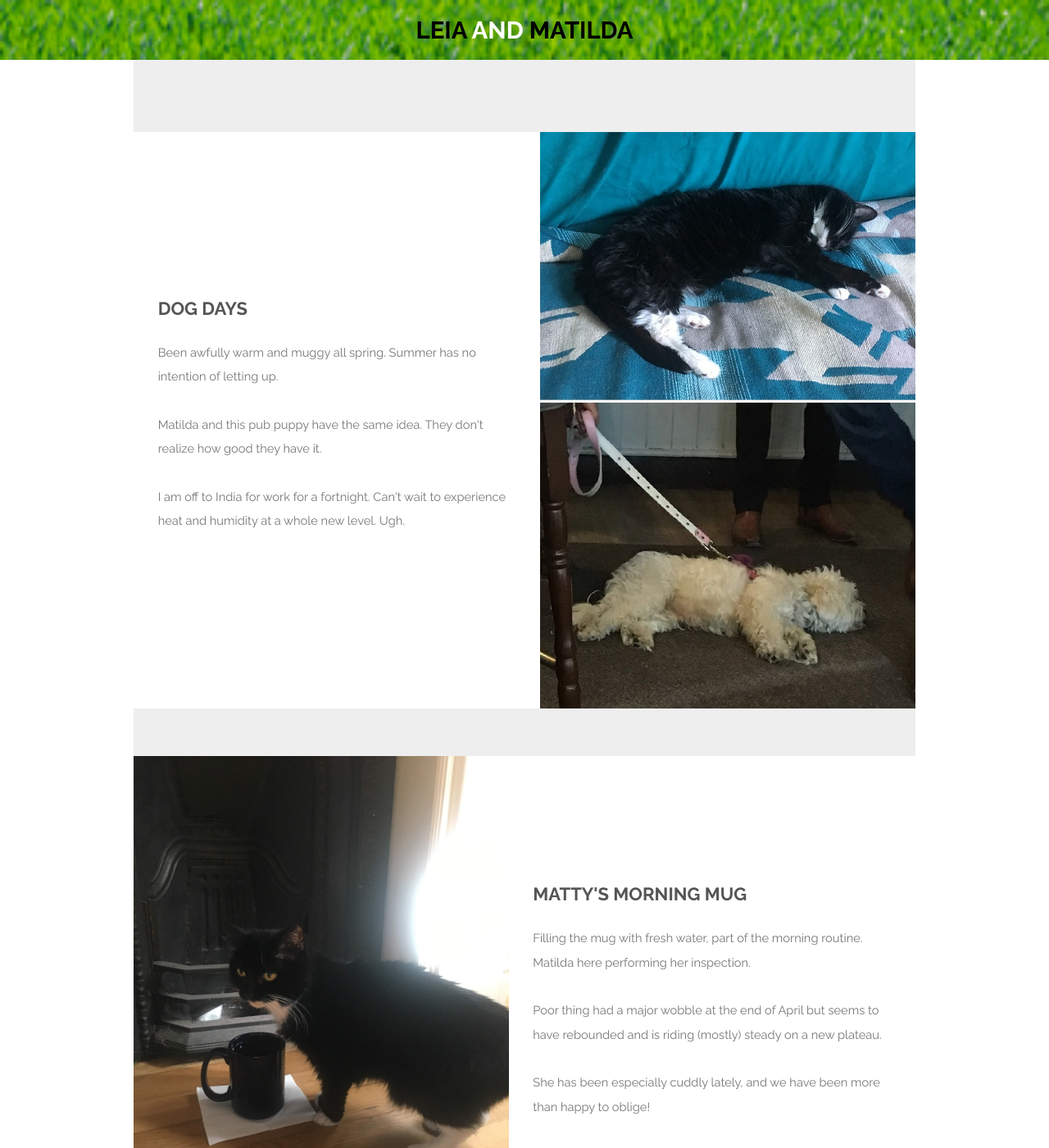
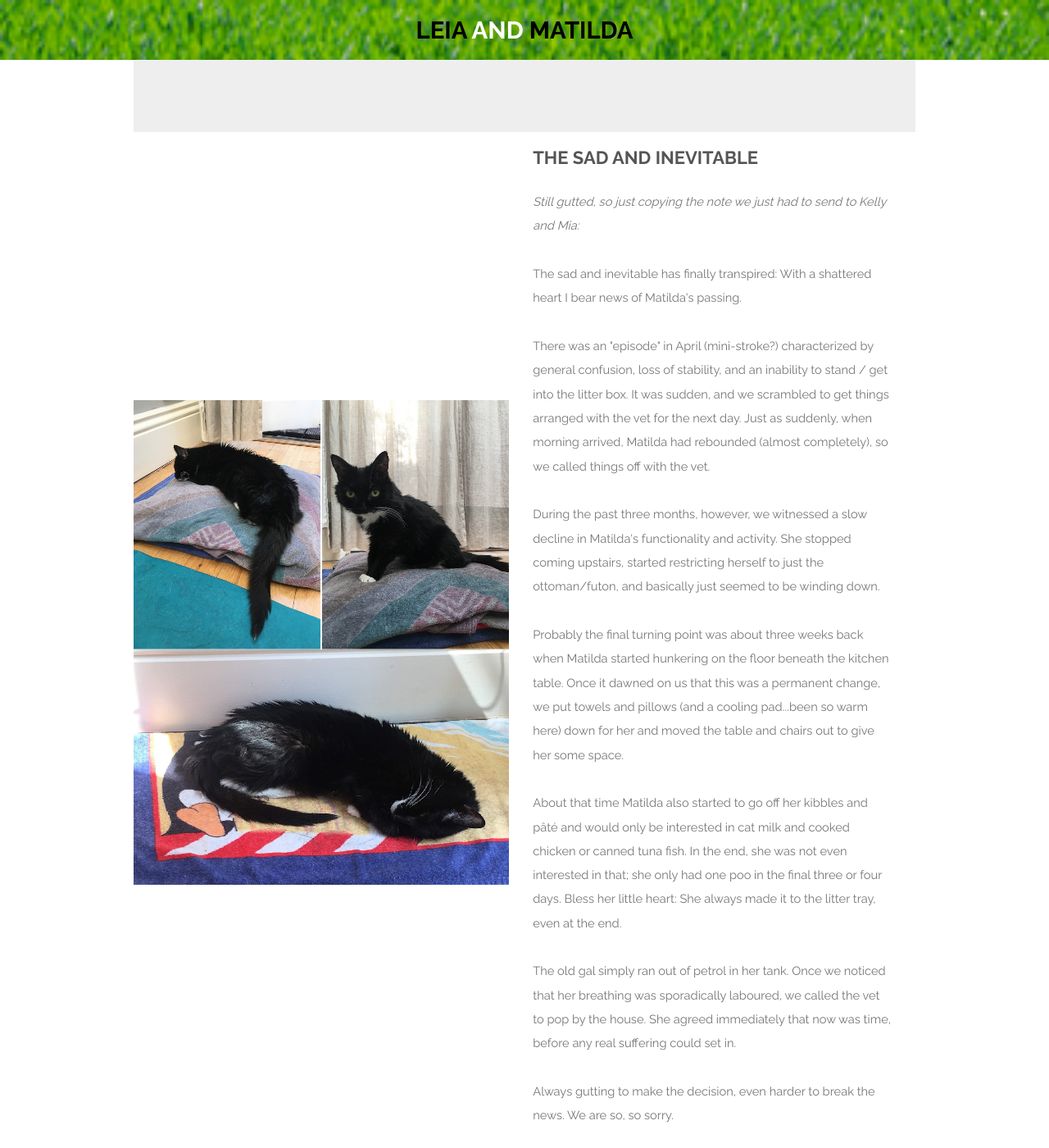
Before and after one commit to jaypalexa/leia-and-matilda, a Jekyll site: the page built from index.md, in a window 1280 px wide and 1400 px high. Shown: the whole window at 82% size. Built offline with Jekyll 4.4.1, drawn with Linux system fonts in a browser that asks for light colours.

Commit message:
The Sad and Inevitable post

```diff
--- a/index.md
+++ b/index.md
@@ -6,6 +6,20 @@ description: A photo essay by Leia and Matilda
 ---
 <section id="one" class="wrapper style1">
   <div class="inner">
+    <article class="feature left">
+      <span class="image"><a href="{{ site.url }}{{ site.baseurl }}/assets/images/20180729_1451_matilda.jpg"><img src="{{ site.url }}{{ site.baseurl }}/assets/images/20180729_1451_matilda.jpg" /></a></span>
+      <div class="content">
+        <h2>The Sad and Inevitable</h2>
+		<p><em>Still gutted, so just copying the note we just had to send to Kelly and Mia:</em></p>
+        <p>The sad and inevitable has finally transpired:  With a shattered heart I bear news of Matilda's passing.</p>
+		<p>There was an "episode" in April (mini-stroke?) characterized by general confusion, loss of stability, and an inability to stand / get into the litter box.  It was sudden, and we scrambled to get things arranged with the vet for the next day.  Just as suddenly, when morning arrived, Matilda had rebounded (almost completely), so we called things off with the vet.</p>
+		<p>During the past three months, however, we witnessed a slow decline in Matilda's functionality and activity.  She stopped coming upstairs, started restricting herself to just the ottoman/futon, and basically just seemed to be winding down.</p>
+		<p>Probably the final turning point was about three weeks back when Matilda started hunkering on the floor beneath the kitchen table.  Once it dawned on us that this was a permanent change, we put towels and pillows (and a cooling pad...been so warm here) down for her and moved the table and chairs out to give her some space.</p>
+		<p>About that time Matilda also started to go off her kibbles and pâté and would only be interested in cat milk and cooked chicken or canned tuna fish.  In the end, she was not even interested in that; she only had one poo in the final three or four days.  Bless her little heart:  She always made it to the litter tray, even at the end.</p>
+		<p>The old gal simply ran out of petrol in her tank.  Once we noticed that her breathing was sporadically laboured, we called the vet to pop by the house.  She agreed immediately that now was time, before any real suffering could set in.</p>
+		<p>Always gutting to make the decision, even harder to break the news.  We are so, so sorry.</p>
+      </div>
+    </article>
     <article class="feature right">
       <span class="image"><a href="{{ site.url }}{{ site.baseurl }}/assets/images/20180701_dog_days.jpg"><img src="{{ site.url }}{{ site.baseurl }}/assets/images/20180701_dog_days.jpg" /></a></span>
       <div class="content">
```
Also changed, not shown: assets/images/20180729_1451_matilda.jpg (added).
